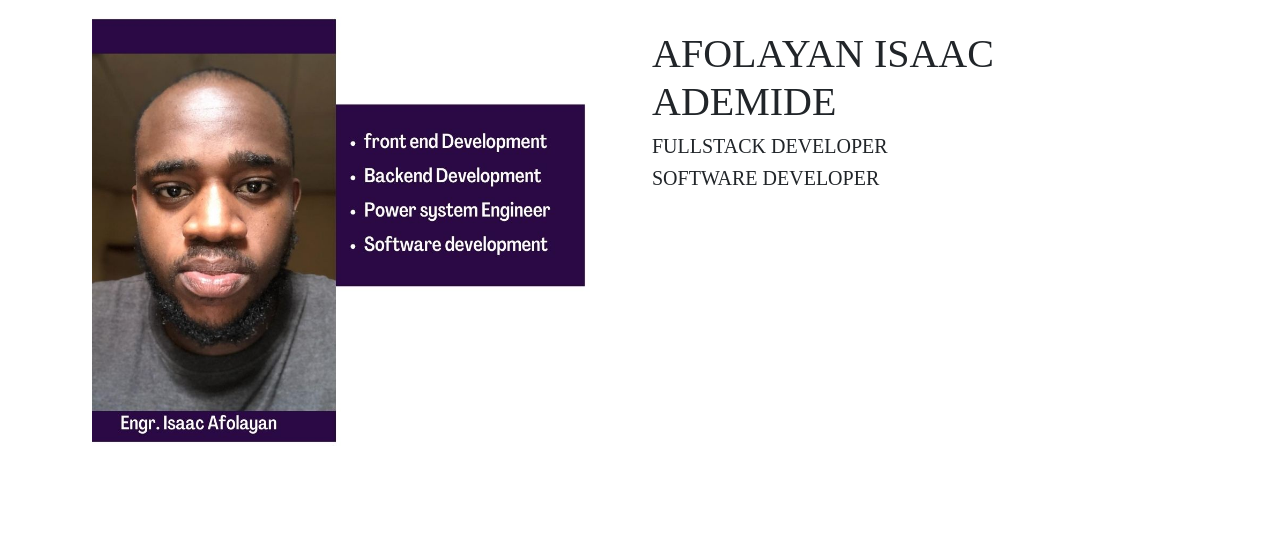
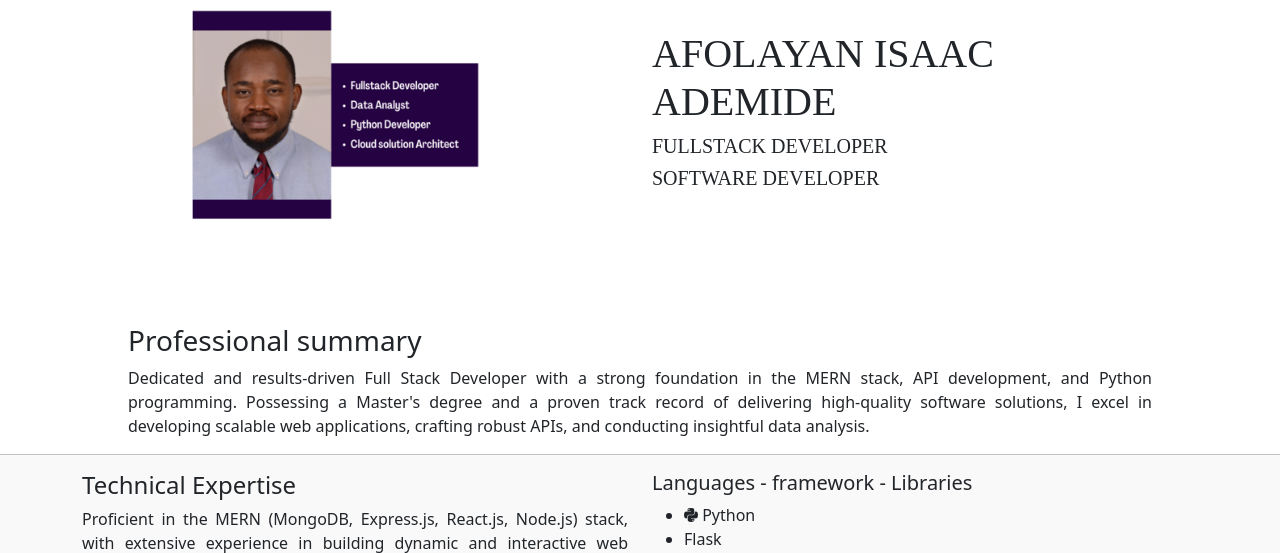
Before and after one commit to timijab/new_resume, a Flask app: page / in a window 1280 px wide. Shown: the part 66-619 px from the top of the page. Run offline with Flask 2, Linux system fonts and the light colour scheme; parts of the project's set-up code (start-up, migrations or seed data) failed here and were passed over; some libraries are stand-ins or nearby versions; some web fonts are replaced.

Commit message:
Update index.html

```diff
--- a/templates/index.html
+++ b/templates/index.html
@@ -3,7 +3,7 @@
 <div class="container">
     <div class="row">
        <div class="col-sm-6">
-            <img class="isaac_img" src="static/image/software developer full stack developer Electrical Engineer Power system Engineer.jpg" alt="image of creator">
+            <img class="isaac_img" src="static/image/PREACHER__NAME-removebg-preview.png" alt="image of creator">
        </div>
         <div class="col-xl name" style="padding-right: 70px; font-family: 'Gentium Plus', serif">
             <h1> AFOLAYAN ISAAC ADEMIDE </h1>
```
